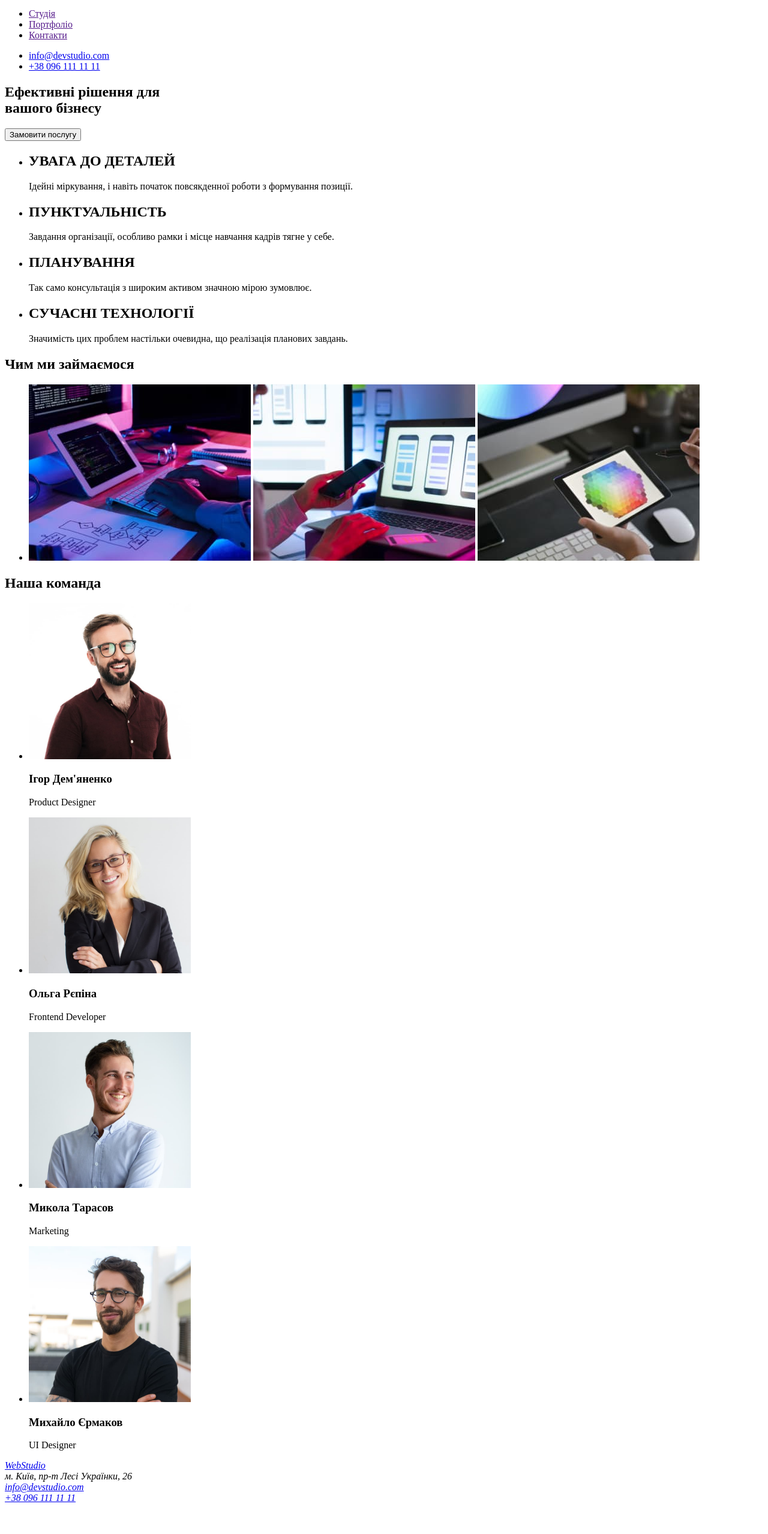
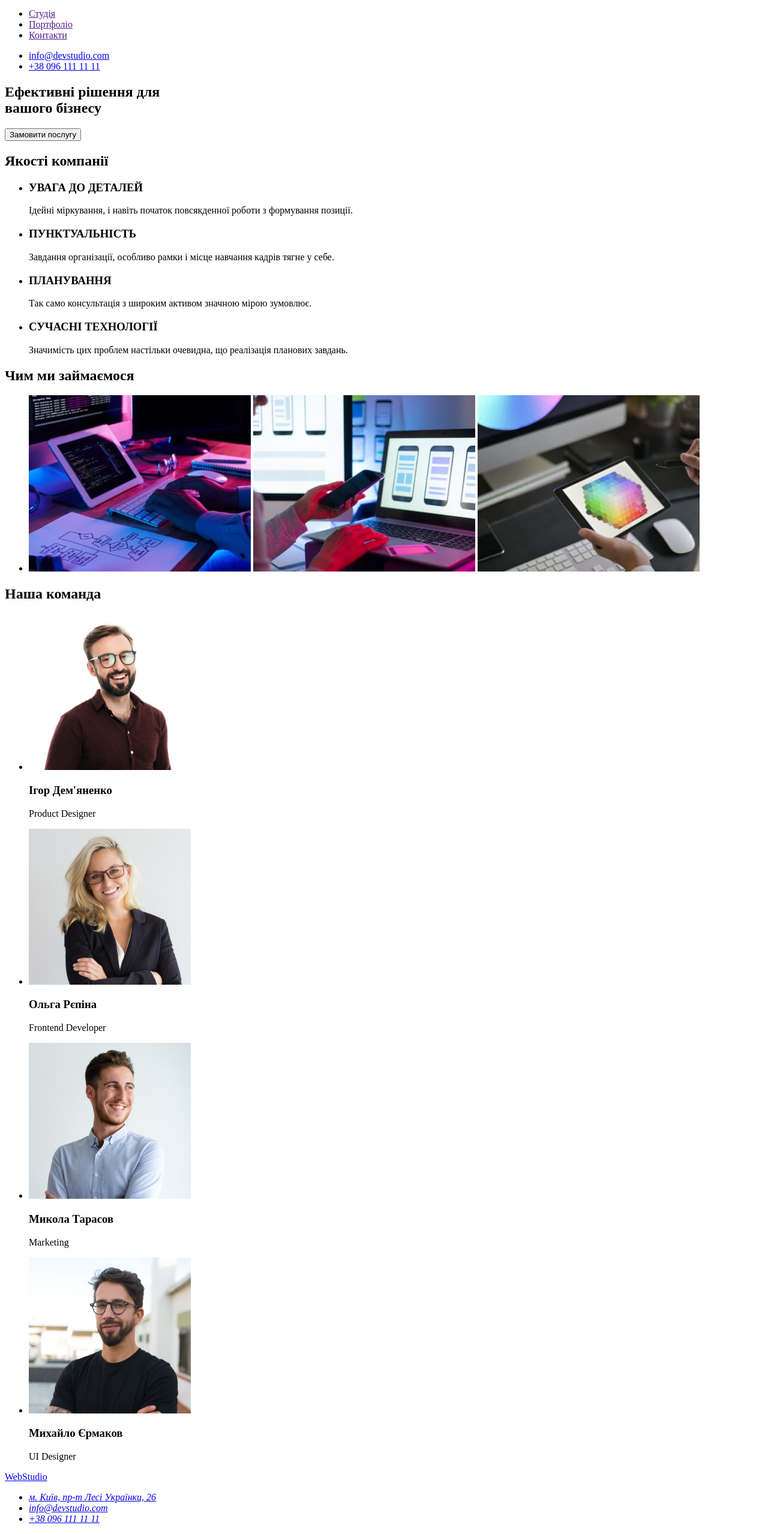
Before and after one commit to annavk2650/goit-markup-hw-01, a plain HTML site: page index.html in a window 1280 px wide. Shown: the part 28-2586 px from the top of the page at 60% size. Before the commit the page ends 2543 px from the top, so only its background shows below. Drawn offline with Linux system fonts and the light colour scheme.

Commit message:
Доопрацьована розмітка

```diff
--- a/index.html
+++ b/index.html
@@ -31,17 +31,18 @@
     </section>
         <!--Якості компанії-->
     <section>
+        <h2>Якості компанії</h2>
         <ul>
-            <li><h2>УВАГА ДО ДЕТАЛЕЙ</h2>
+            <li><h3>УВАГА ДО ДЕТАЛЕЙ</h3>
             <p>Ідейні міркування, і навіть початок повсякденної роботи з формування позиції.</p>
             </li>
-            <li><h2>ПУНКТУАЛЬНІСТЬ</h2>
+            <li><h3>ПУНКТУАЛЬНІСТЬ</h3>
             <p>Завдання організації, особливо рамки і місце навчання кадрів тягне у себе.</p>
             </li>
-            <li><h2>ПЛАНУВАННЯ</h2>
+            <li><h3>ПЛАНУВАННЯ</h3>
                 <p>Так само консультація з широким активом значною мірою зумовлює.</p>
             </li>
-            <li><h2>СУЧАСНІ ТЕХНОЛОГІЇ</h2>
+            <li><h3>СУЧАСНІ ТЕХНОЛОГІЇ</h3>
                 <p>Значимість цих проблем настільки очевидна, що реалізація планових завдань.</p>
             </li>
         </ul>
@@ -82,11 +83,13 @@
     </main>
     <!--Контакти-->
     <footer>
+        <a href="logo">WebStudio</a>
         <address>
-            <a href="logo">WebStudio</a><br>
-            м. Київ, пр-т Лесі Українки, 26<br>
-            <a href="mailto:info@devstudio.com">info@devstudio.com</a><br>
-            <a href="tel:+380961111111">+38 096 111 11 11</a>
+            <ul>
+            <li><a href="https://www.google.com/maps/place/%D0%B1%D1%83%D0%BB.+%D0%9B%D0%B5%D1%81%D0%B8+%D0%A3%D0%BA%D1%80%D0%B0%D0%B8%D0%BD%D0%BA%D0%B8,+26,+%D0%9A%D0%B8%D0%B5%D0%B2,+02000/@50.4265807,30.5361971,17z/data=!3m1!4b1!4m5!3m4!1s0x40d4cf0e033ecbe9:0x57a4dffefec77da0!8m2!3d50.4265807!4d30.5383858" target="_blank" rel="noopener noreferrer">м. Київ, пр-т Лесі Українки, 26</a></li>
+            <li><a href="mailto:info@devstudio.com">info@devstudio.com</a></li>
+            <li><a href="tel:+380961111111">+38 096 111 11 11</a></li>
+            </ul>
     </address>
     </footer>
 </body>
```
